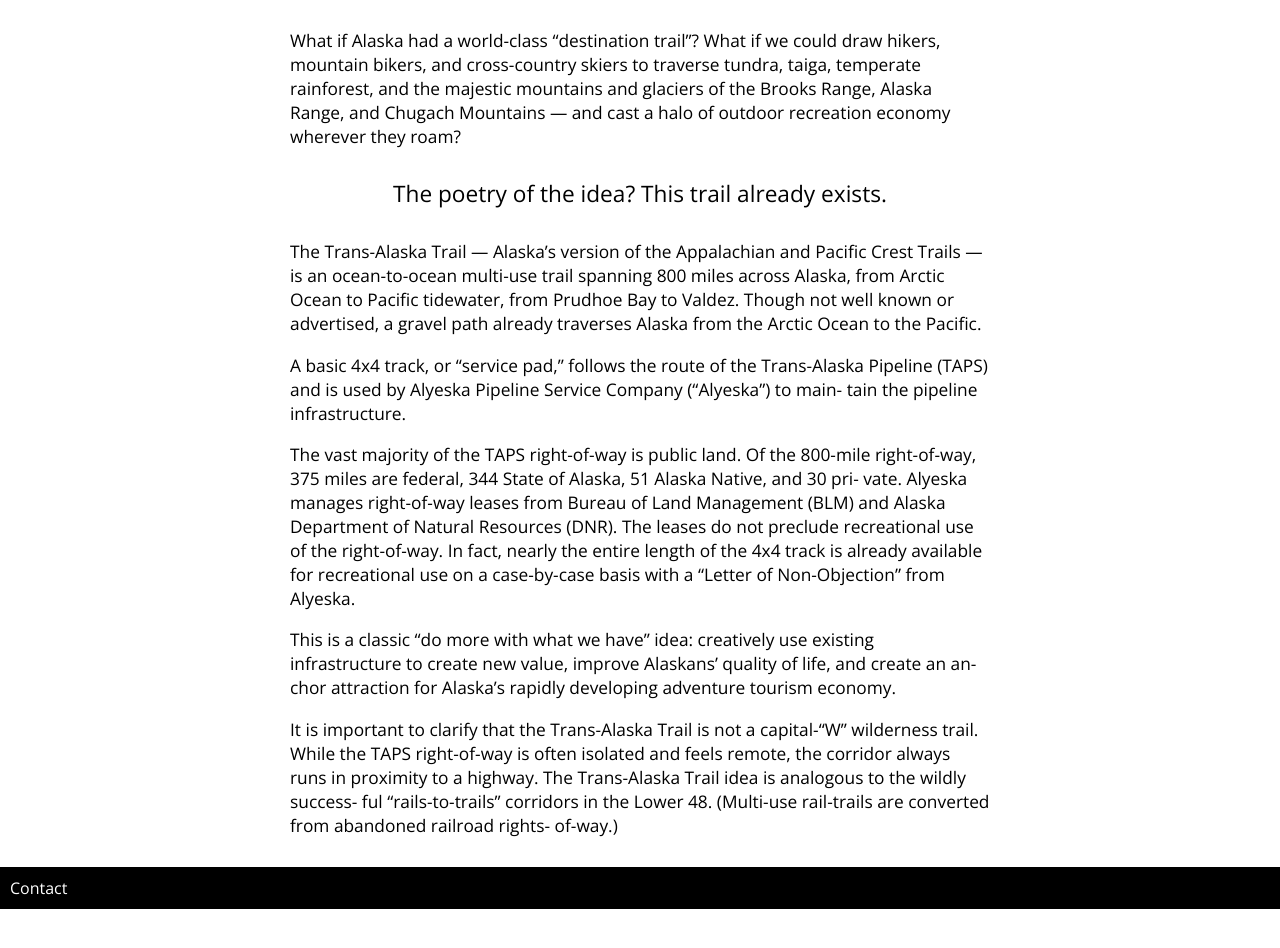
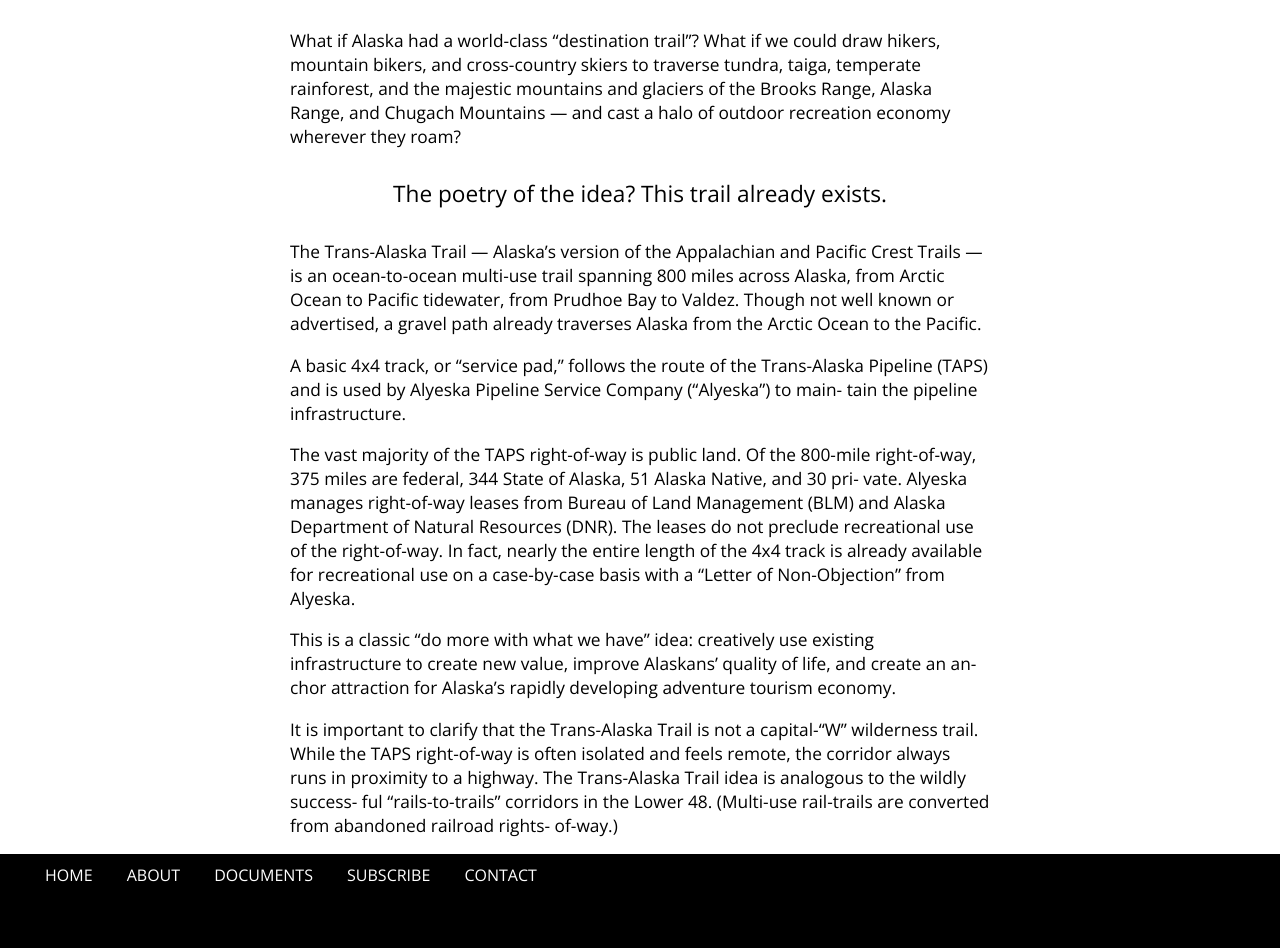
Before and after one commit to javbotero/Trans-Alaska-Trail, a Jekyll site: the page built from index.html, in a window 1280 px wide and 1400 px high, scrolled down 167 px. Shown: the part 446-1394 px from the top of the window. Built offline with Jekyll 4.4.1, drawn with Linux system fonts in a browser that asks for light colours; before the commit the page ends 1522 px from its top, so only the background shows below that.

Commit message:
update footer

```diff
--- a/_includes/footer.html
+++ b/_includes/footer.html
@@ -1,5 +1,13 @@
 <div id="footer">
-  <div id="footer-menu">
+  <div class="menu">
+    {% assign top_links = site.html_pages | where: "menu", "true" | sort: "order" %}
+    {% for link in top_links %}
+    {% if link.url == page.url %}
+    <a class="active" href="{{link.url}}">{{ link.title }}</a>
+    {% else %}
+    <a href="{{link.url}}">{{ link.title }}</a>
+    {% endif %}
+    {% endfor %}
     {% assign links = site.html_pages | where: "footer", "true" | sort: "order" %}
     {% for link in links %}
     {% if link.url == page.url %}
--- a/_layouts/default.html
+++ b/_layouts/default.html
@@ -13,6 +13,7 @@
         <h1 class="page-title">{{page.subhead}}</h1>
         {{ content }}
       </div>
+      <div id="push"></div>
     </div>
 
     {% include footer.html %}
--- a/_sass/_basic.scss
+++ b/_sass/_basic.scss
@@ -1,4 +1,8 @@
+html {
+  height: 100%; //Sticky footer
+}
 body{
+  height: 100%; //Sticky footer
   margin: 0px;
   font-family: "Open Sans", sans-serif;
 }
@@ -44,3 +48,9 @@
 .wrapper p{
   font-size: 13pt;
 }
+
+.page-content{
+  min-height: 100%; //Sticky footer
+  margin: 0 auto;
+  margin-bottom: -$footer-height; //Sticky footer
+}
--- a/_sass/_footer.scss
+++ b/_sass/_footer.scss
@@ -1,16 +1,25 @@
 #footer{
   background: #000;
 
+  .menu{
+    padding-top: 10px;
+    margin-left: 30px;
 
-  a{
-      color: white;
-      display: inline-block;
-      padding: 10px;
-      text-decoration: none;
+    a{
+        color: white;
+        padding: 5px 15px;
+        margin: 0;
+        text-decoration: none;
+        text-transform: uppercase;
 
-      &:hover{
-        background: #444;
-      }
+        &:hover{
+          text-decoration: underline;
+          color: #00aeef;
+        }
+    }
   }
+}
 
+#footer, #push{
+  height: $footer-height; //sticky footer
 }
--- a/_sass/_page.scss
+++ b/_sass/_page.scss
@@ -1,6 +1,5 @@
 .page-content{
   width:100%;
-  margin-bottom: 30px;
 }
 
 #image{
--- a/css/styles.scss
+++ b/css/styles.scss
@@ -28,10 +28,8 @@
 $on-palm:          600px;
 $on-laptop:        800px;
 
-//header
-$header-innerheight:    70px;
-$header-vpad:           10px;
-$header-outerheight:    $header-innerheight + 2 * $header-vpad;
+//footer
+$footer-height:    100px;
 
 // Use media queries like this:
 // @include media-query($on-palm) {
```
Also changed, not shown: 6 other files.
